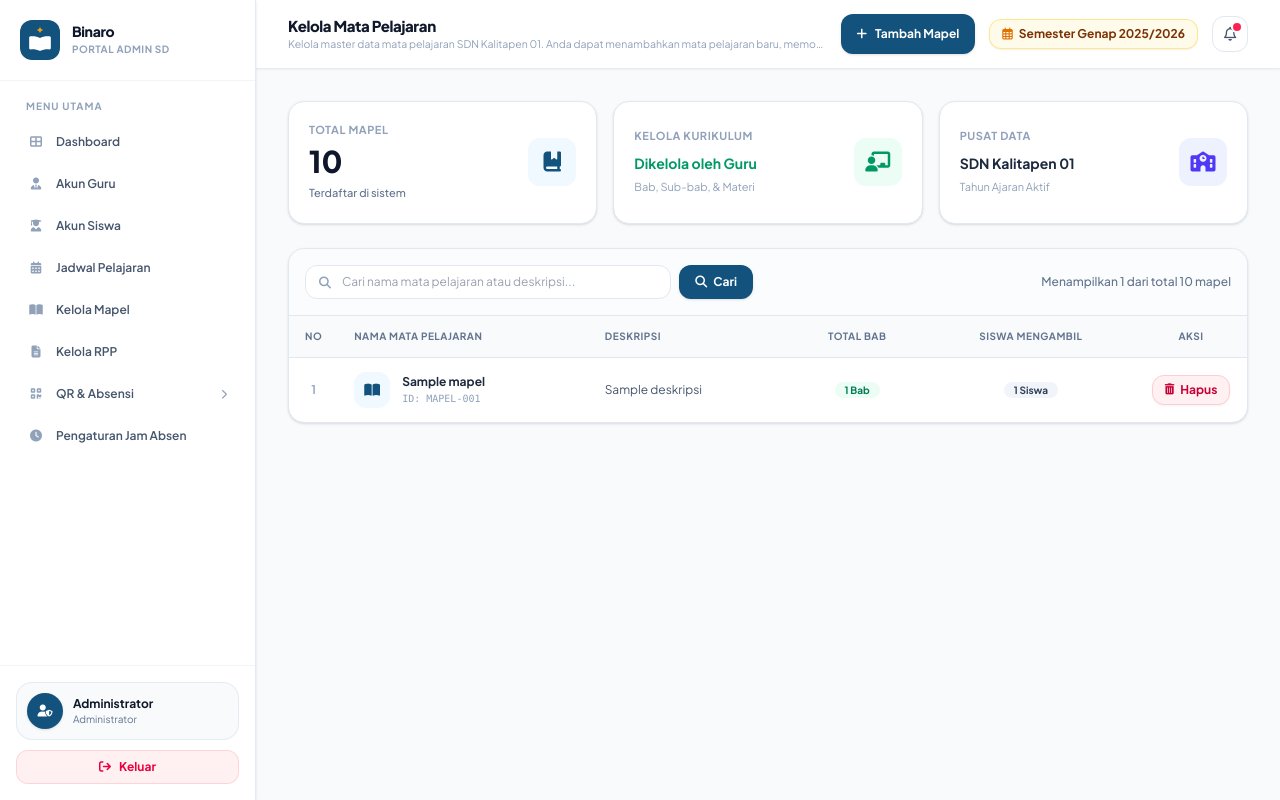
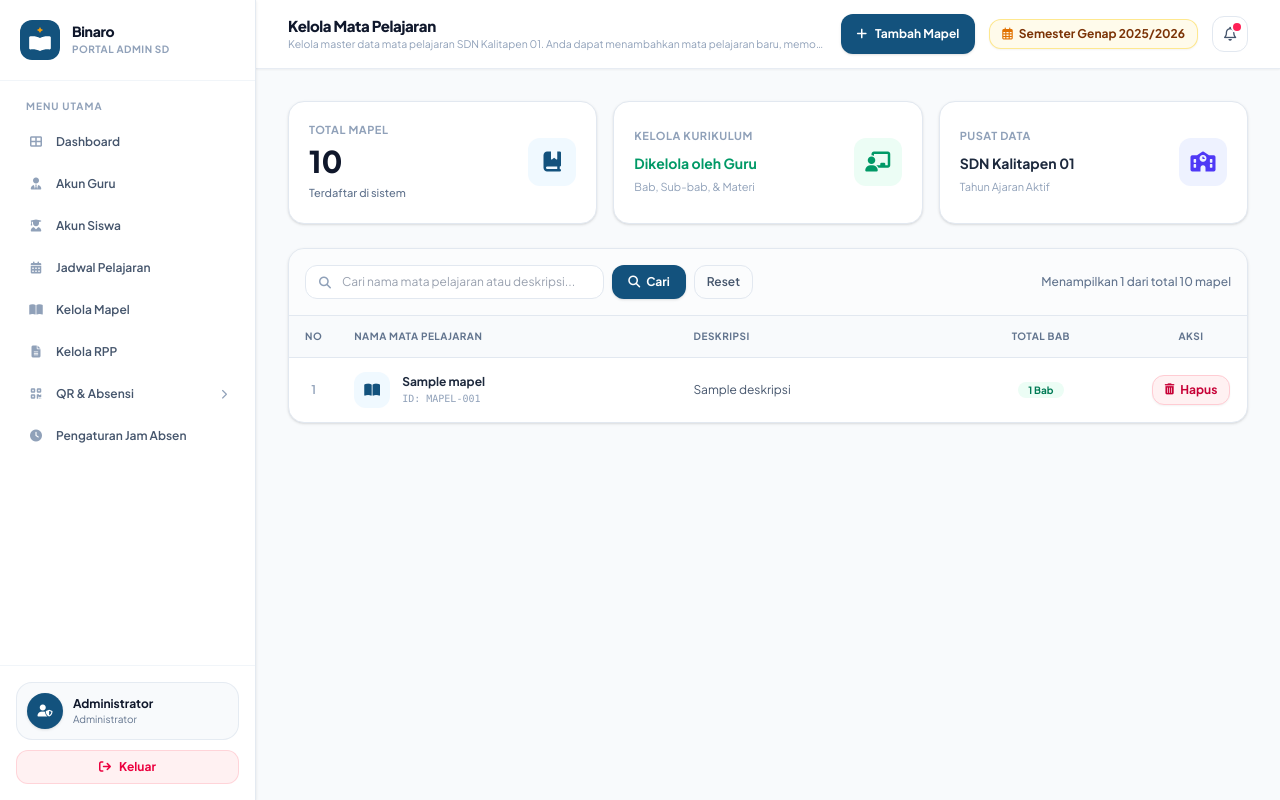
Before and after one commit to MughniIanAkmal/Binaro, a Laravel app: template laravel/resources/views/admin/mapel/index.blade.php in a window 1280 px wide. Run offline with Laravel 12, Linux system fonts and the light colour scheme; the template is opened without the code that fills it: most values are stand-ins (such as "Sample title", 1, 10 or a date in 2020); style sheets or scripts are compiled from the project's sources; parts of the project's set-up code (start-up, migrations or seed data) failed here and were passed over.

Commit message:
Perbaikan error halaman mapel: hapus relasi siswa dari mata pelajaran, jalankan migration guru_mapel

```diff
--- a/laravel/app/Http/Controllers/MapelController.php
+++ b/laravel/app/Http/Controllers/MapelController.php
@@ -12,7 +12,7 @@ class MapelController extends Controller
         $search = $request->get('search');
         $userType = session('user_type');
 
-        $mapelList = MataPelajaran::withCount(['bab', 'siswas'])
+        $mapelList = MataPelajaran::withCount('bab')
             ->when($search, function ($q) use ($search) {
                 $q->where(function ($sub) use ($search) {
                     $sub->where('nama_mapel', 'like', "%{$search}%")
--- a/laravel/resources/views/admin/mapel/index.blade.php
+++ b/laravel/resources/views/admin/mapel/index.blade.php
@@ -82,7 +82,6 @@
                         <th class="py-3.5 px-4">Nama Mata Pelajaran</th>
                         <th class="py-3.5 px-4">Deskripsi</th>
                         <th class="py-3.5 px-4 text-center">Total Bab</th>
-                        <th class="py-3.5 px-4 text-center">Siswa Mengambil</th>
                         <th class="py-3.5 px-4 text-center w-28">Aksi</th>
                     </tr>
                 </thead>
@@ -111,11 +110,6 @@
                         <td class="py-3.5 px-4 text-center">
                             <span class="px-2.5 py-0.5 rounded-full bg-emerald-50 text-emerald-700 font-bold text-[10px]">
                                 {{ $mapel->bab_count ?? $mapel->bab()->count() }} Bab
-                            </span>
-                        </td>
-                        <td class="py-3.5 px-4 text-center">
-                            <span class="px-2.5 py-0.5 rounded-full bg-slate-100 text-slate-700 font-bold text-[10px]">
-                                {{ $mapel->siswas_count ?? $mapel->siswas()->count() }} Siswa
                             </span>
                         </td>
                         <td class="py-3.5 px-4 text-center">
```
